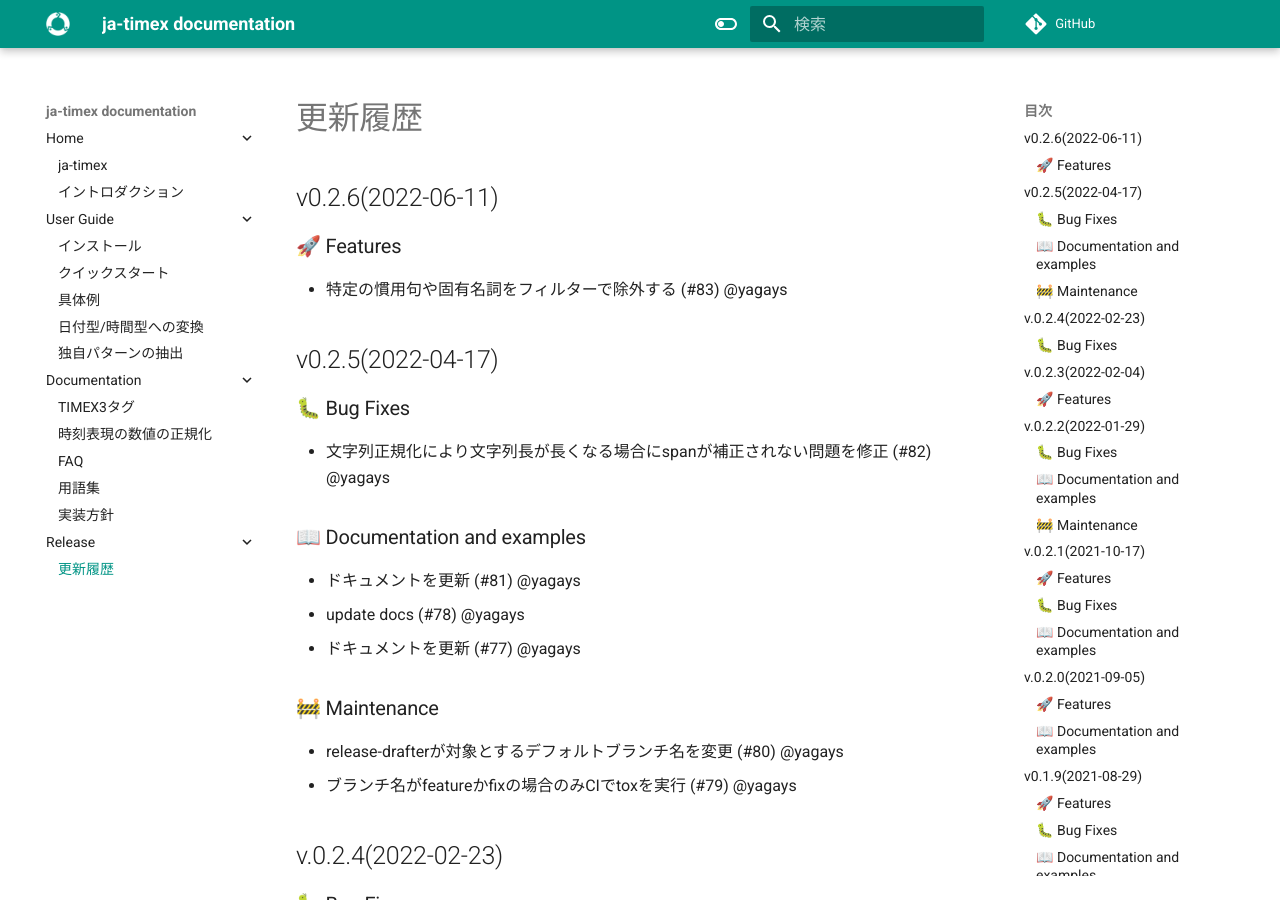
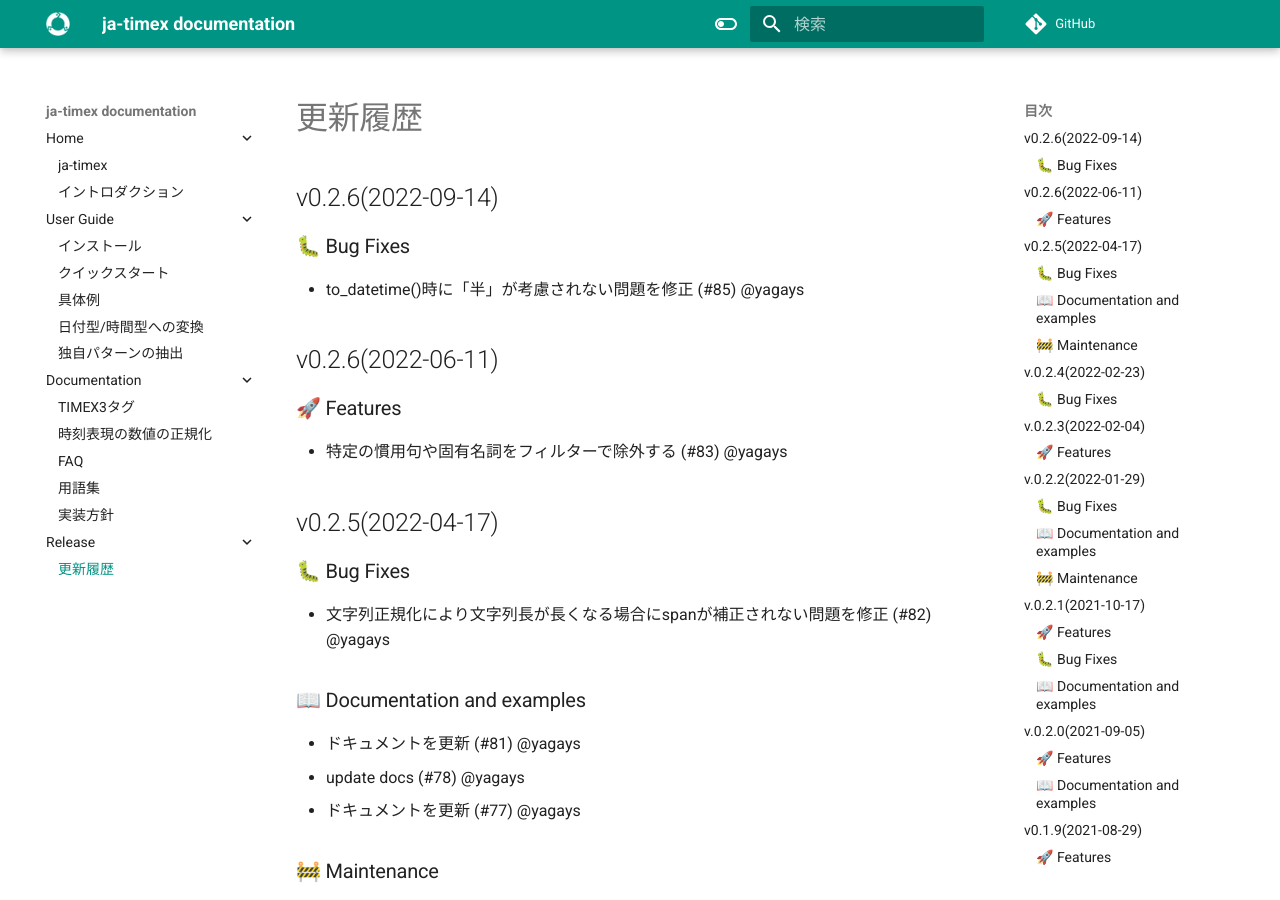
Before and after one commit to yagays/ja-timex, an MkDocs documentation site: the page built from docs/docs/changelog.md, in a window 1280 px wide and 900 px high. Built offline with MkDocs 1.6.1 and Material for MkDocs 9.7.7, drawn with Linux system fonts in a browser that asks for light colours; comment, search, counter and statistics services are not loaded.

Commit message:
bump up version to 0.2.7

```diff
--- a/docs/docs/changelog.md
+++ b/docs/docs/changelog.md
@@ -1,4 +1,9 @@
 # 更新履歴
+
+## v0.2.6(2022-09-14)
+### 🐛 Bug Fixes
+
+* to_datetime()時に「半」が考慮されない問題を修正 (#85) @yagays
 
 ## v0.2.6(2022-06-11)
 ### 🚀 Features
--- a/pyproject.toml
+++ b/pyproject.toml
@@ -1,6 +1,6 @@
 [tool.poetry]
 name = "ja-timex"
-version = "0.2.6"
+version = "0.2.7"
 description = "Analyze and parse natural language temporal expression from Japanese sentences"
 authors = ["Yuki Okuda <y.okuda@dr-ubie.com>"]
 license = "MIT"
```
